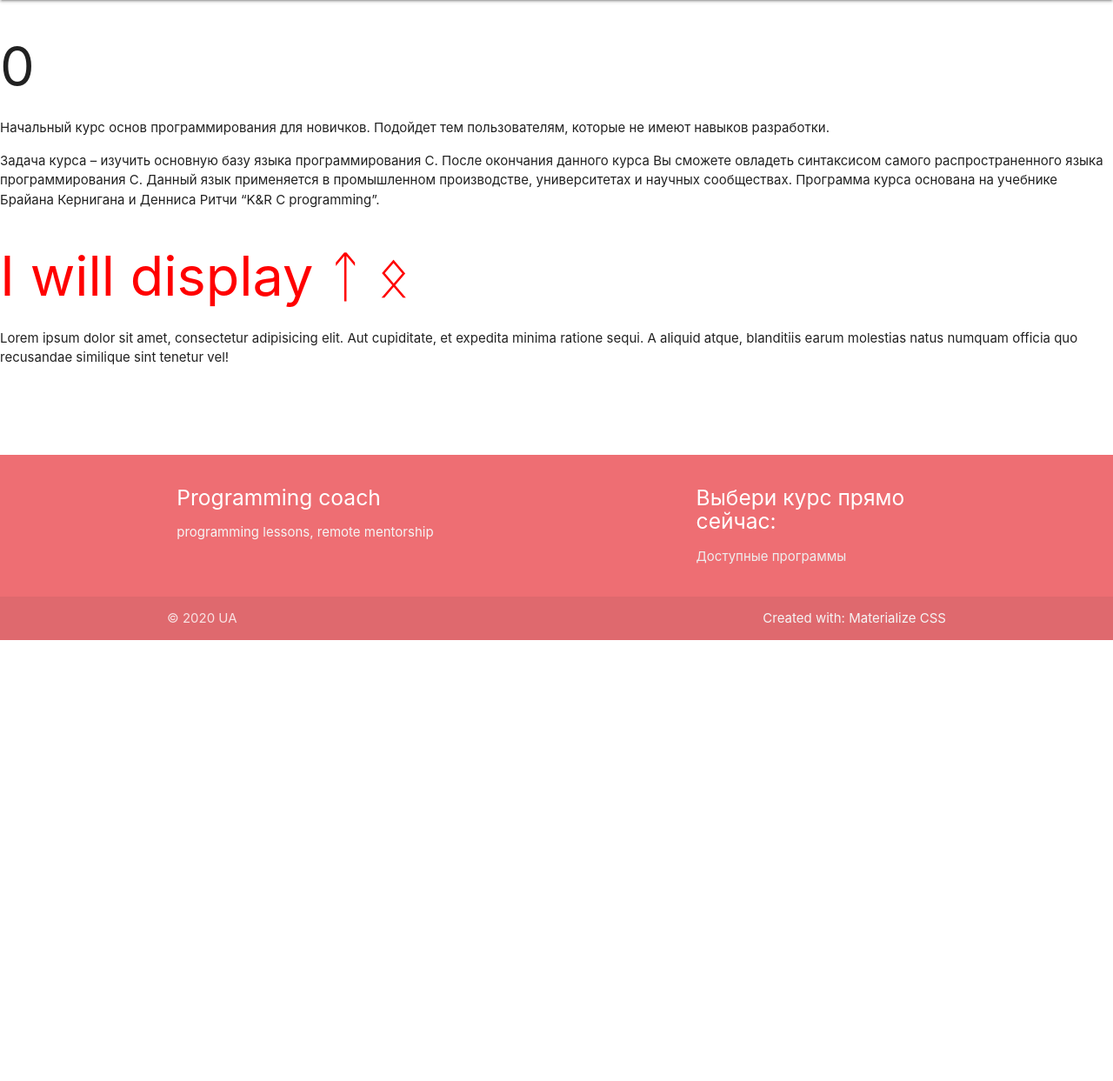
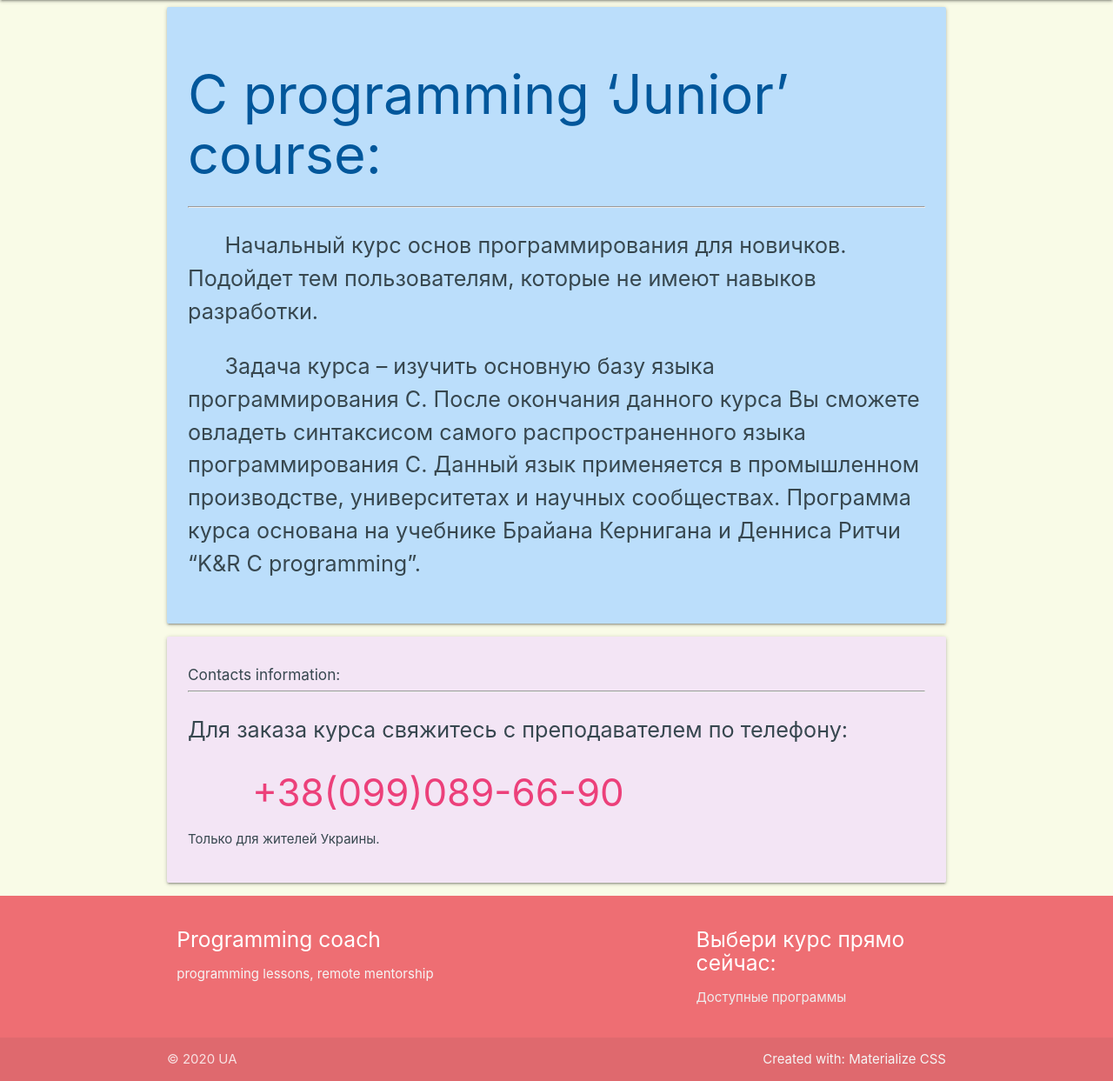
Before and after one commit to NickIT87/blog_dashboard, a Flask app: page /blog/0 in a window 1280 px wide. Shown: the part 64-1307 px from the top of the page at 87% size. Before the commit the page ends 800 px from the top, so only its background shows below. Run offline with Flask 3, Linux system fonts and the light colour scheme; a user stored in the database is signed in; some libraries are stand-ins or nearby versions.

Commit message:
first design completed, think about courses.

```diff
--- a/landing/routes.py
+++ b/landing/routes.py
@@ -30,7 +30,7 @@ def view_post(id):
     post = Message.query.all()
     if id >= len(post):
         return redirect(url_for('blog'))
-    return render_template('post.html', id=id, post=post[id].text, postdetail=post[id].details)
+    return render_template('post.html', tags=post[id].tags, post=post[id].text, postdetail=post[id].details)
 
 
 @app.route('/feature', methods=['GET'])
--- a/landing/static/css/styles.css
+++ b/landing/static/css/styles.css
@@ -1,6 +1,7 @@
 /* You can add global styles to this file, and also import other style files */
+/*
 #hardcode {
     color: red;
 }
-
+*/
 /*# sourceMappingURL=styles.css.map*/
--- a/landing/templates/index.html
+++ b/landing/templates/index.html
@@ -15,7 +15,7 @@
     <link rel="stylesheet" href="{{ url_for('static', filename='css/styles.css') }}"> <!-- Custom CSS hardcode -->
 </head>
 <!-- Document body page -->
-<body>
+<body class="lime lighten-5">
 <!-- Header navbar -->
 <header>
     <nav class="sidenav-trigger">
--- a/landing/templates/post.html
+++ b/landing/templates/post.html
@@ -1,17 +1,24 @@
 {% extends "index.html" %}
 {% block post %}
 <div class="post_content">
-    <h1>{{ id }}</h1>
+    <div class="container">
+        <div class="card-panel blue lighten-4">
+            {% for tag in tags %}
+                <h1 class="light-blue-text text-darken-4">{{ tag.text }} course:</h1>
+                <hr class="blue-text text-lighten-3">
+            {% endfor %}
+            <p class="flow-text blue-grey-text text-darken-3">&nbsp;&nbsp;&nbsp;&nbsp;&nbsp;&nbsp;{{ post }}</p>
+            <p class="flow-text blue-grey-text text-darken-3">&nbsp;&nbsp;&nbsp;&nbsp;&nbsp;&nbsp;{{ postdetail }}</p>
+        </div>
 
-    <p>{{ post }}</p>
-
-    <p>{{ postdetail }}</p>
-
-    <h1 id="mymsg">I will display &#x16CF; &#x16DF;</h1>
-
-    <p>Lorem ipsum dolor sit amet, consectetur adipisicing elit. Aut cupiditate,
-        et expedita minima ratione sequi. A aliquid atque, blanditiis earum molestias
-        natus numquam officia quo recusandae similique sint tenetur vel!</p>
+        <div class="card-panel purple lighten-5">
+            <h6 class="blue-grey-text text-darken-3">Contacts information:</h6>
+            <hr class="purple-text text-lighten-4">
+            <p class="flow-text blue-grey-text text-darken-3">Для заказа курса свяжитесь с преподавателем по телефону:</p>
+            <h3 class="pink-text text-lighten-1">&nbsp;&nbsp;&nbsp;&nbsp;&nbsp;&nbsp;+38(099)089-66-90</h3>
+            <p class="blue-grey-text text-darken-3">Только для жителей Украины.</p>
+        </div>
+    </div>
 </div>
 <!-- custom style for footer -->
 <style type="text/css">
@@ -24,9 +31,5 @@ body {
 main {
     flex: 1 0 auto;
 }
-
-#mymsg {
-    color: red;
-}
 </style>
 {% endblock %}
```
Also changed, not shown: landing/templates/landingmpage.html (+6 -10 lines).
